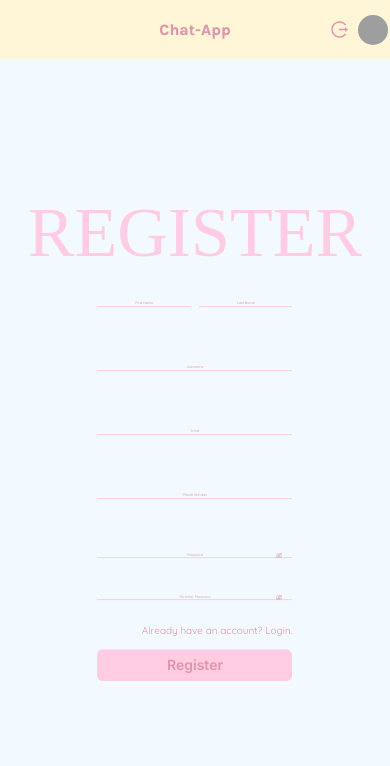
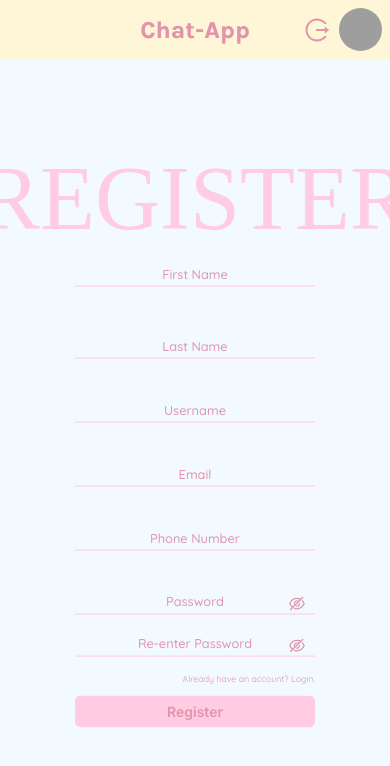
Before and after one commit to amitbaniya/ChatApp, a React (Create React App) app in the folder client/: page /register in a window 390 px wide. Shown: the top 766 px of the page. Built offline with nearby package versions, Linux system fonts and the light colour scheme; no server answers; sample sign-in values are in the browser's storage; a web font is replaced by a local one.

Commit message:
Css Responsiveness
Changed all the vh and px to rem in order to make it more responsive

```diff
--- a/client/src/components/ChatRoom/ChatRoom.css
+++ b/client/src/components/ChatRoom/ChatRoom.css
@@ -2,9 +2,9 @@
   display: flex;
   justify-content: flex-start;
   align-items: center;
-  margin: 1vw;
-  border-radius: 25px;
-  padding: 1vw 1.5vw;
+  margin: 0.625rem;
+  border-radius: 1.5625rem;
+  padding: 0.625rem 0.9375rem;
   background-color: #ab7384;
   color: #4a1c2e;
 }
@@ -12,21 +12,21 @@
 .chatProfile {
   background-image: var(--profile-bg);
   background-size: cover;
-  width: 4vw;
-  height: 4vw;
+  width: 2.5rem;
+  height: 2.5rem;
 }
 
 .chatName {
-  margin-left: 1vw;
+  margin-left: 0.625rem;
   font-weight: 500;
-  font-size: 1.2vw;
+  font-size: 0.75rem;
 }
 
 .messageInputContainer {
   display: flex;
-  margin: 1vw;
-  border-radius: 25px;
-  padding: 0.5vw 0.5vw;
+  margin: 0.625rem;
+  border-radius: 1.5625rem;
+  padding: 0.3125rem 0.3125rem;
   background-color: #ab7384;
   color: #4a1c2e;
 }
@@ -39,17 +39,18 @@
   width: 100%;
   color: inherit;
   transition: font-size 0.5s ease !important;
-  font-size: 1vw;
+  font-size: 0.625rem;
 }
+
 .messageInput::placeholder {
   opacity: 75%;
   text-align: inherit;
-  font-size: 1vw;
+  font-size: 0.625rem;
 }
 
 .messageInput:hover {
   background-color: inherit;
-  font-size: 1.3vw;
+  font-size: 0.8125rem;
 }
 
 .messageInput:focus {
@@ -59,39 +60,39 @@
 }
 
 .sendButton {
-  margin: 0.5vw;
-  font-size: 1.5vw;
+  margin: 0.3125rem;
+  font-size: 0.9375rem;
   transition: font-size 0.5s ease !important;
 }
 
 .sendButton:hover {
   opacity: 75%;
-  font-size: 1.7vw;
+  font-size: 1.0625rem;
 }
 
 .chatContainer {
   display: flex;
   flex-direction: column;
-  margin: 1vw;
+  margin: 0.625rem;
   width: auto;
   height: 100%;
   background-color: #e195ab;
-  border-radius: 25px;
+  border-radius: 1.5625rem;
   overflow-y: auto;
-  padding: 1vw 1vw;
+  padding: 0.625rem 0.625rem;
 }
 
 .chatContainer::-webkit-scrollbar {
-  width: 6px;
+  width: 0.375rem;
 }
 
 .chatContainer::-webkit-scrollbar-track {
   background: #e195ab;
-  border-radius: 25px;
+  border-radius: 1.5625rem;
 }
 
 .chatContainer::-webkit-scrollbar-thumb {
   background-color: #ab7384;
-  border-radius: 25px;
-  border: 2px solid #e195ab;
+  border-radius: 1.5625rem;
+  border: 0.125rem solid #e195ab;
 }
--- a/client/src/components/ChatRoom/components/Messages.css
+++ b/client/src/components/ChatRoom/components/Messages.css
@@ -9,11 +9,11 @@
 
 .message {
   background-color: #d4809a;
-  padding: 1vw;
-  border-radius: 25px;
-  margin-bottom: 0.2vw;
+  padding: 0.625rem;
+  border-radius: 1.5625rem;
+  margin-bottom: 0.125rem;
 }
 
 .messageContainer.right .message {
-  background-color: #ab7384; /* Different color for right-aligned messages */
+  background-color: #ab7384;
 }
--- a/client/src/components/Header/Header.css
+++ b/client/src/components/Header/Header.css
@@ -6,7 +6,7 @@
   display: flex;
   justify-content: center;
   align-items: center;
-  padding: 0.5vw;
+  padding: 0.5rem;
   height: 7vh;
   position: relative;
   box-sizing: border-box;
@@ -14,7 +14,7 @@
 
 .logo {
   position: absolute;
-  font-size: 1.7vw;
+  font-size: 1.5rem;
   left: 50%;
   transform: translateX(-50%);
   font-family: "karla";
@@ -23,20 +23,20 @@
 
 .profile-section {
   display: flex;
-  gap: 10px;
+  gap: 0.62rem;
   align-items: center;
   justify-content: flex-end;
   margin-left: auto;
 }
 
 .logout-button {
-  width: 7vw;
-  height: 2vw;
+  width: 6.5rem;
+  height: 2rem;
   background-color: #ffcce1;
   color: #e195ab;
   border-color: #e195ab;
   font-family: "inter";
-  font-size: 0.9vw;
+  font-size: 0.9rem;
   font-weight: 600;
 }
 
@@ -49,46 +49,35 @@
 .logout-button-icon {
   display: none;
   color: #e195ab;
-  font-size: 5vw;
+  font-size: 1.5rem;
   font-weight: bold;
 }
 
-.profile {
+.main-profile {
   background-image: var(--profile-bg);
   background-size: cover;
-  width: 3.3vw;
-  height: 3.3vw;
+  width: 2.7rem;
+  height: 2.7rem;
 }
 
 @media screen and (max-width: 480px) {
-  .logo {
-    font-size: 4vw;
-  }
   .logout-button {
     display: none;
   }
   .logout-button-icon {
     display: block;
-    font-size: 17px;
-  }
-  .profile {
-    width: 30px;
-    height: 30px;
   }
 }
 
 @media (max-width: 768px) and (min-width: 481px) {
-  .logo {
-    font-size: 2.65vw;
-  }
-
   .logout-button {
-    width: 9vw;
-    height: 4vw;
-    font-size: 1.5vw;
-  }
-  .profile {
-    width: 5vw;
-    height: 5vw;
+    width: 5.5rem; /* 9vw converted to rem */
+    height: 2rem; /* 4vw converted to rem */
   }
 }
+
+@media screen and (max-height: 550px) {
+  .header {
+    height: 10vh;
+  }
+}
--- a/client/src/components/Header/Header.js
+++ b/client/src/components/Header/Header.js
@@ -24,7 +24,7 @@ function Header() {
             onClick={handleLogout}
           />
           <Avatar
-            className="profile"
+            className="main-profile"
             style={{
               "--profile-bg": `url(${PROFILE_URL}/default.png)`,
             }}
--- a/client/src/components/UserList/UserList.css
+++ b/client/src/components/UserList/UserList.css
@@ -4,7 +4,7 @@
   align-items: start;
   background-color: #d4809a;
   border-bottom: 1px solid #fff5d7;
-  padding: 10px;
+  padding: 0.625rem;
 }
 
 .friendContainer.selected {
@@ -19,12 +19,12 @@
 .profile {
   background-image: var(--profile-bg);
   background-size: cover;
-  width: 30px;
-  height: 30px;
+  width: 1.875rem;
+  height: 1.875rem;
 }
 
 .friendDetails {
-  padding-left: 10px;
+  padding-left: 0.625rem;
   display: flex;
   flex-direction: column;
   white-space: nowrap;
--- a/client/src/pages/ChatPage/ChatPage.css
+++ b/client/src/pages/ChatPage/ChatPage.css
@@ -12,46 +12,48 @@
   flex-grow: 5;
   display: flex;
   flex-direction: column;
-
-  margin: 10px;
+  margin: 0.625rem;
   max-height: calc(100vh - 9.5vh);
   background-color: #e195ab;
-  border-radius: 10px;
+  border-radius: 0.625rem;
 }
 
 .chats {
   flex-grow: 1;
+
   height: auto;
-  margin: 10px;
-  border-radius: 10px;
+  margin: 0.625rem;
+  border-radius: 0.625rem;
   backdrop-filter: 10px;
   background-color: #e195ab;
   display: flex;
   flex-direction: column;
   align-items: center;
 }
+
 .searchBar {
   width: 90%;
-  margin: 10px;
+  margin: 0.625rem;
   padding: 0.5rem;
-  border-radius: 20px;
+  border-radius: 1.25rem;
   transition: all 0.3s ease;
 }
 
 .searchBar:focus {
   width: 90%;
-  margin: 10px;
+  margin: 0.625rem;
   padding: 0.5rem;
-  border-radius: 20px;
+  border-radius: 1.25rem;
   transition: all 0.3s ease;
   background-color: white;
 }
 
 .friendsContainer {
   width: 90%;
-  margin: 10px;
-  border-top-left-radius: 10px;
-  border-top-right-radius: 10px;
+
+  margin: 0.625rem;
+  border-top-left-radius: 0.625rem;
+  border-top-right-radius: 0.625rem;
   overflow: auto;
 }
 
@@ -77,3 +79,15 @@
     flex-grow: 0.1;
   }
 }
+
+@media screen and (max-height: 550px) {
+  .chatPage {
+    min-height: 100vh;
+    overflow-y: auto;
+    overflow-x: hidden;
+  }
+
+  .chatRoom {
+    max-height: 100vh;
+  }
+}
--- a/client/src/pages/Commons/Auth.css
+++ b/client/src/pages/Commons/Auth.css
@@ -16,7 +16,7 @@
   flex-direction: column;
 }
 .authHeading {
-  font-size: 90px;
+  font-size: 5.625rem;
   font-family: "Akshar", serif;
   font-weight: 450;
   color: #ffcce1;
@@ -33,13 +33,13 @@
 .authForm {
   display: flex;
   flex-direction: column;
-  width: 30vw;
+  width: 31rem;
 }
 
 .input {
   font-family: "Quicksand", serif;
   font-weight: 500;
-  font-size: 0.9vw !important;
+  font-size: 0.9rem !important;
   text-align: center;
   color: #e195ab !important;
   background-color: #f2f9ff !important;
@@ -59,7 +59,7 @@
 .input:hover {
   background-color: #f2f9ff;
   border-bottom: 1px solid #e195ab;
-  font-size: 1vw;
+  font-size: 1rem !important;
 }
 
 .input:hover::placeholder {
@@ -71,7 +71,7 @@
   background-color: transparent;
   box-shadow: none;
   pointer-events: none;
-  font-size: 1vw;
+  font-size: 1rem !important;
 }
 
 .passwordWrapper {
@@ -91,21 +91,21 @@
   background: transparent;
   border: none;
   cursor: pointer;
-  font-size: 15px;
+  font-size: 1rem;
   color: #e195ab;
   transition: font-size 0.5s ease;
 }
 
 .passwordToggleButton:hover {
   background: transparent !important;
-  font-size: 16px;
+  font-size: 1.1rem;
   color: #a14660 !important;
 }
 
 .authNavigateButton {
   display: flex;
   justify-content: flex-end;
-  font-size: 10px;
+  font-size: 0.625rem;
   color: #e195ab;
   margin-bottom: 10px;
   transition: font-size 0.5s ease;
@@ -114,7 +114,7 @@
 
 .authNavigateButton:hover {
   color: #a14660;
-  font-size: 10.5px;
+  font-size: 0.656rem;
   transition: font-size 0.5s ease;
 }
 
@@ -137,74 +137,47 @@
 
 @media screen and (max-width: 480px) {
   .authForm {
-    width: 50vw;
+    width: 15rem;
   }
-  .authHeading {
-    font-size: 70px;
-  }
+
   .input {
-    font-size: 2vw;
+    font-size: 0.8rem !important;
   }
 
   .input:hover {
-    font-size: 2.3vw;
+    font-size: 0.85rem !important;
   }
   .input:focus {
-    font-size: 2.3vw;
+    font-size: 0.85rem !important;
   }
-  .authIavigate-button {
-    font-size: 7px;
+  .authNavigateButton {
+    font-size: 0.55rem;
   }
 
-  .authNavigate-button:hover {
-    font-size: 7.5px;
+  .authNavigateButton:hover {
+    font-size: 0.6rem;
   }
-
   .passwordToggleButton {
-    font-size: 1.7vw;
     padding: 0;
   }
 }
 
 @media (max-width: 768px) and (min-width: 481px) {
   .authForm {
-    width: 40vw;
-  }
-
-  .authHeading {
-    font-size: 80px;
-  }
-  .input {
-    font-size: 1.5vw;
-  }
-
-  .input:hover {
-    font-size: 2vw;
-  }
-
-  .authNavigateButton {
-    font-size: 8px;
-  }
-
-  .authNavigateButton:hover {
-    font-size: 8.5px;
+    width: 19rem;
   }
 
   .passwordToggleButton {
-    font-size: 1.7vw;
     padding: 0;
   }
 }
 
 @media screen and (max-height: 550px) {
   .authPage {
-    display: flex;
-    justify-content: center;
-    align-items: center;
     min-height: 100vh;
     overflow-y: auto;
     overflow-x: hidden;
-    background-color: #f2f9ff;
+    align-items: center;
   }
 
   .authContainer {
@@ -222,13 +195,13 @@
 }
 
 .ant-form-item-explain-error {
-  font-size: 10px;
+  font-size: 0.625rem;
   color: #b91040;
 }
 
 .errorMessage {
   color: #b91040;
-  font-size: 12px;
+  font-size: 0.75rem;
 }
 
 .input.error {
```
